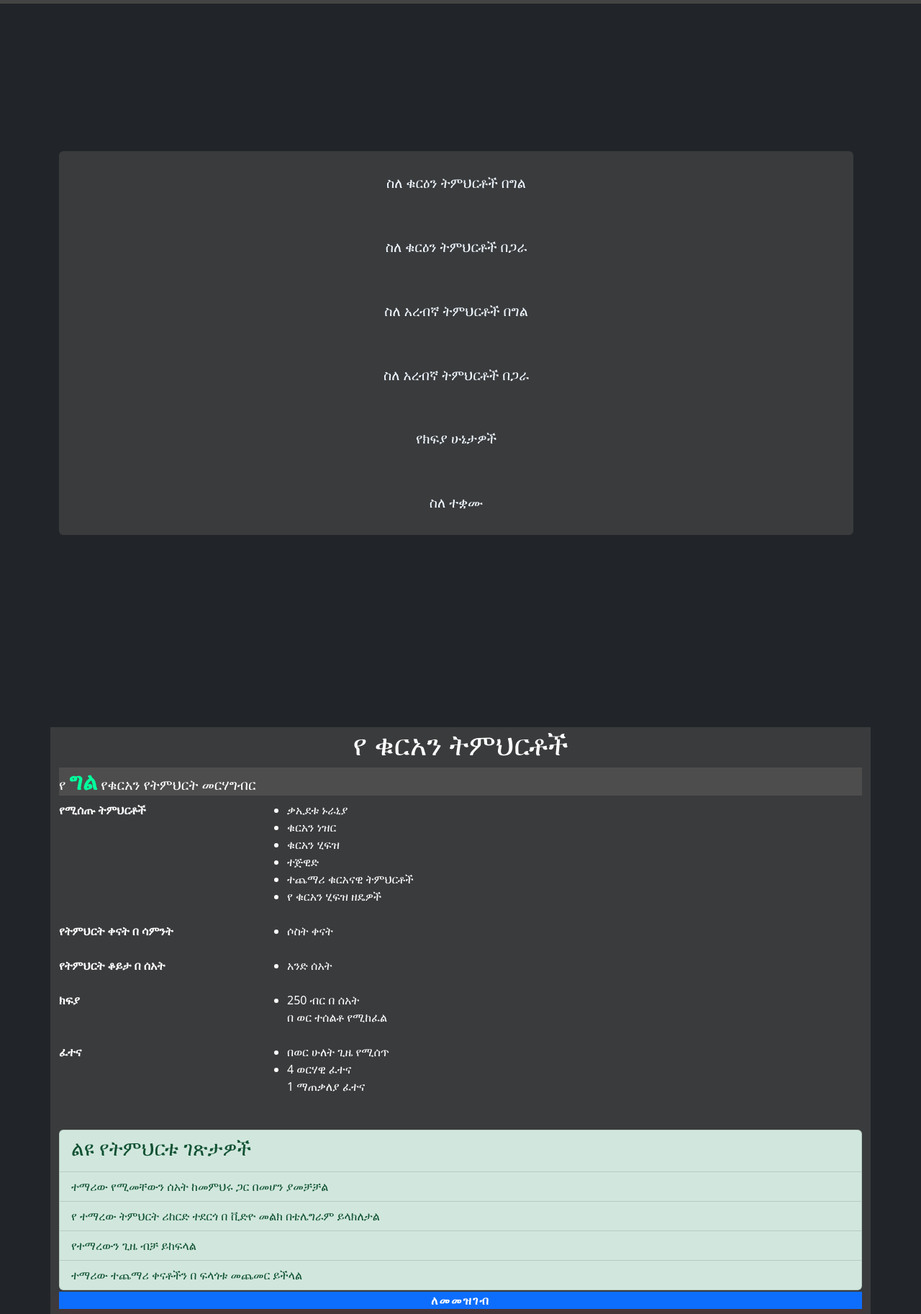
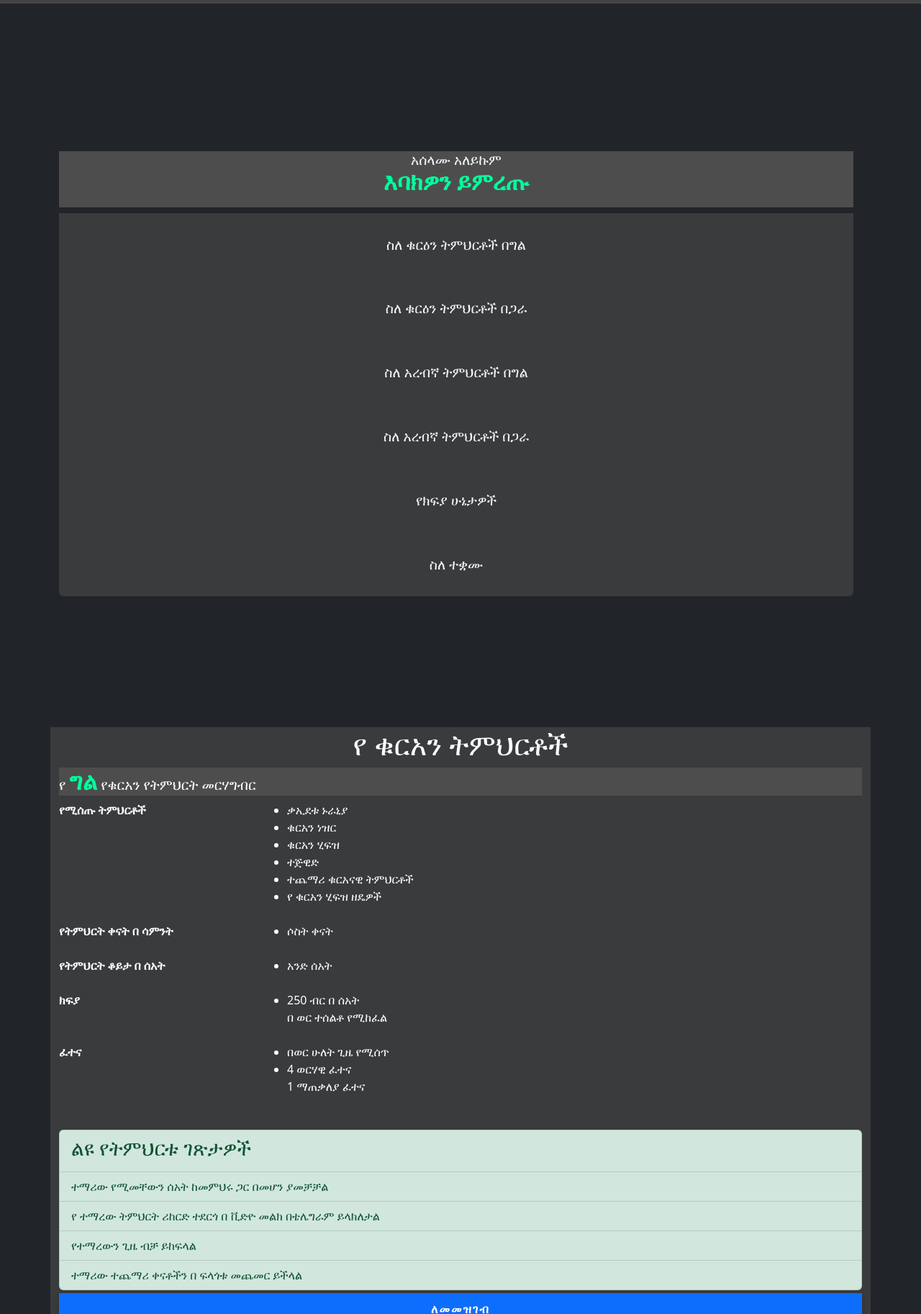
Before and after one commit to alqalamonlineschool/alqalamonlineschool.github.io, a plain HTML site: page index.html in a window 1280 px wide. Shown: the part 61-1886 px from the top of the page at 72% size. Drawn offline with nearby package versions, Linux system fonts and the light colour scheme.

Commit message:
Add files via upload

```diff
--- a/index.html
+++ b/index.html
@@ -48,11 +48,13 @@
                       </div>
                   </div>
                 </div>
-              </nav>
+               </nav>
             </div>
         </div>
         <div id ="home" class="row  bg-dark main" >
           <div class="list-group rlists">
+           <h1  class="text-center bolder white  sticky-offset  border-0">አሰላሙ አለይኩም<br><p class="ccaution">እባክዎን ይምረጡ</p></h1>
+
             <a href="#quranclassprivate" class="list-group-item list-group-item-action ">ስለ ቁርዕን ትምህርቶች በግል</a>
             <a href="#quranclasspublic" class="list-group-item list-group-item-action">ስለ ቁርዕን ትምህርቶች በጋራ</a>
             <a href="#arabicclassprivate" class="list-group-item list-group-item-action">ስለ አረብኛ ትምህርቶች በግል</a>
@@ -71,7 +73,8 @@
       <div>
         <dl class="row">
           <dt class="col-sm-3">የሚሰጡ ትምህርቶች</dt>
-          <dd class="col-sm-9"><ul>
+          <dd class="col-sm-9">
+            <ul>
             <li>ቃኢደቱ ኑራኒያ</li>
             <li>ቁርአን ነዝር</li>
             <li>ቁርአን ሂፍዝ</li>
@@ -110,7 +113,10 @@
           <li class="list-group-item list-group-item-success">የተማረውን ጊዜ ብቻ ይከፍላል</li>
           <li class="list-group-item list-group-item-success">ተማሪው ተጨማሪ ቀናቶችን በ ፍላጎቱ መጨመር ይችላል</li>
         </ul>
+
+
         <a href="https://forms.gle/7UnP7EdJrqdY6wrA7" class="fullwidth bg-primary">ለመመዝገብ</a>
+      </div>
       </div>
       <div>
         <h1 id="quranclasspublic" class="sticky-top sticky-offset  border-0">የ <b class="ccaution">ጋራ</b> የ ቁርአን ትምህርት መርሃግብር </h1>
@@ -159,9 +165,10 @@
         <a href="https://forms.gle/7UnP7EdJrqdY6wrA7" class="fullwidth bg-primary">ለመመዝገብ</a>
 
       </div>
+      <div>
       <div class="row">
         <h1 id="arabicclassprivate" class="text-center bolder">ስለ አረብኛ ትምህርቶች</h1>
-        <h1 class="sticky-top sticky-offset  border-0">የ <b class="ccaution">ግል</b> የ አረብኛ ትምህርት መርሃግብር </h1>
+        <h1 class="sticky-top sticky-offset">የ <b class="ccaution">ግል</b> የ አረብኛ ትምህርት መርሃግብር </h1>
 
 
         <dl class="row">
@@ -197,9 +204,7 @@
             <li>4 ወርሃዊ ፈተና</li>
             <p>1 ማጠቃለያ ፈተና</p>
            </ul></dd>
-           <dt class="col-sm-3">   </dt>
-           <dd class="col-sm-9">
-          </dd>
+
         </dl>
         <ul class="list-group lower">
 
@@ -212,10 +217,10 @@
         <a href="https://forms.gle/7UnP7EdJrqdY6wrA7" class="fullwidth bg-primary">ለመመዝገብ</a>
 
 
-
+      </div>
       </div>
       <div>
-        <h1 id="arabicclasspublic" class="sticky-top sticky-offset  border-0">የ <b class="ccaution">ጋራ</b> የ አረብኛ የትምህርት መርሃግብር</h1>
+        <h1 id="arabicclasspublic" class="sticky-top sticky-offset ">የ <b class="ccaution">ጋራ</b> የ አረብኛ የትምህርት መርሃግብር</h1>
         <dl class="row">
           <dt class="col-sm-3">የሚሰጡ ትምህርቶች</dt>
           <dd class="col-sm-9"><ul>
@@ -250,9 +255,7 @@
             <li>4 ወርሃዊ ፈተና</li>
             <p>1 ማጠቃለያ ፈተና</p>
            </ul></dd>
-           <dt class="col-sm-3">   </dt>
-           <dd class="col-sm-9">
-          </dd>
+
         </dl>
         <ul class="list-group lower">
 
@@ -261,11 +264,13 @@
           <li class="list-group-item list-group-item-success">የ ትምህርቱ ግሩፖቹ የወንዶች እና የሴቶች በሚል የተከፋፈሉ ናቸው</li>
           <li class="list-group-item list-group-item-success">በጠዋት ወይም በማታ ፈረቃ ትምህርቱ ይሰጣል</li>
         </ul>
-        <a href="https://forms.gle/7UnP7EdJrqdY6wrA7" class="fullwidth bg-primary">ለመመዝገብ</a>
+        <a href="https://forms.gle/7UnP7EdJrqdY6wrA7" class="fullwidth bg-primary ">ለመመዝገብ</a>
 
 
       </div>
     </div>
+  </div>
+
   </div>
   <div class="container">
     <img src="chevron-upwards-arrow.png" onclick="topFunction()" id="myBtn">
--- a/style.css
+++ b/style.css
@@ -52,13 +52,19 @@ body{
 
 }
 .fullwidth {
+    color:white;
+    font-weight: bolder;
+    justify-content: center;
     width:100%;
+    padding-bottom: 10px;
+    padding-top: 10px;
     margin-bottom: 20px;
     margin-left:0;
-    margin-top: 2px;
+    margin-top: 4px;
     margin-right:0;
     padding-left:0;
     padding-right:0;
+    border-radius: 0px 0px 15px 15px ;
     display:block;
     font-weight: bolder;
     text-align:center; /*This will result in centering the link text, which is probably what you want -brianjohnsondesign.com*/
@@ -67,11 +73,15 @@ body{
     transition: all 0.3s ease 0s;
     cursor: pointer;
     outline: none;
-    /* border: ; */
-    /* border-bottom: 14px; */
-    box-shadow: 0px 8px 15px rgba(255, 0, 0, 0.1);
-    color:#ffffff;
+    box-shadow: 0 3px 10px rgb(0 0 0 / 0.2);
+
 }
+.fullwidth:hover{
+    background-color:rgb(98, 0, 255)!important;
+    color:rgb(255, 255, 255);
+}
+
+
 #myBtn {
     display: none; /* Hidden by default */
     position: fixed; /* Fixed/sticky position */
@@ -81,3 +91,7 @@ body{
    width: 50px;
    height: 50px;
 }
+
+.white{
+    color: aliceblue;
+}
```
